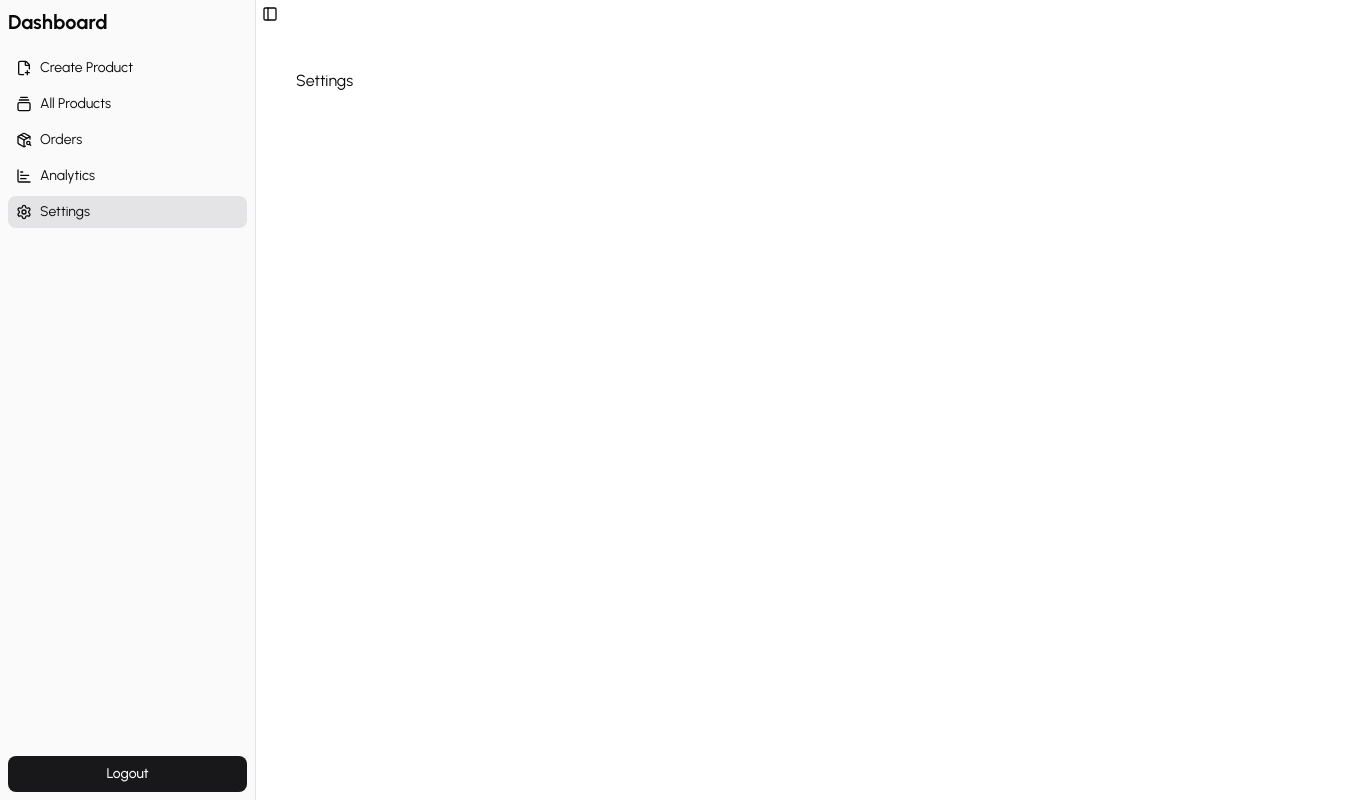
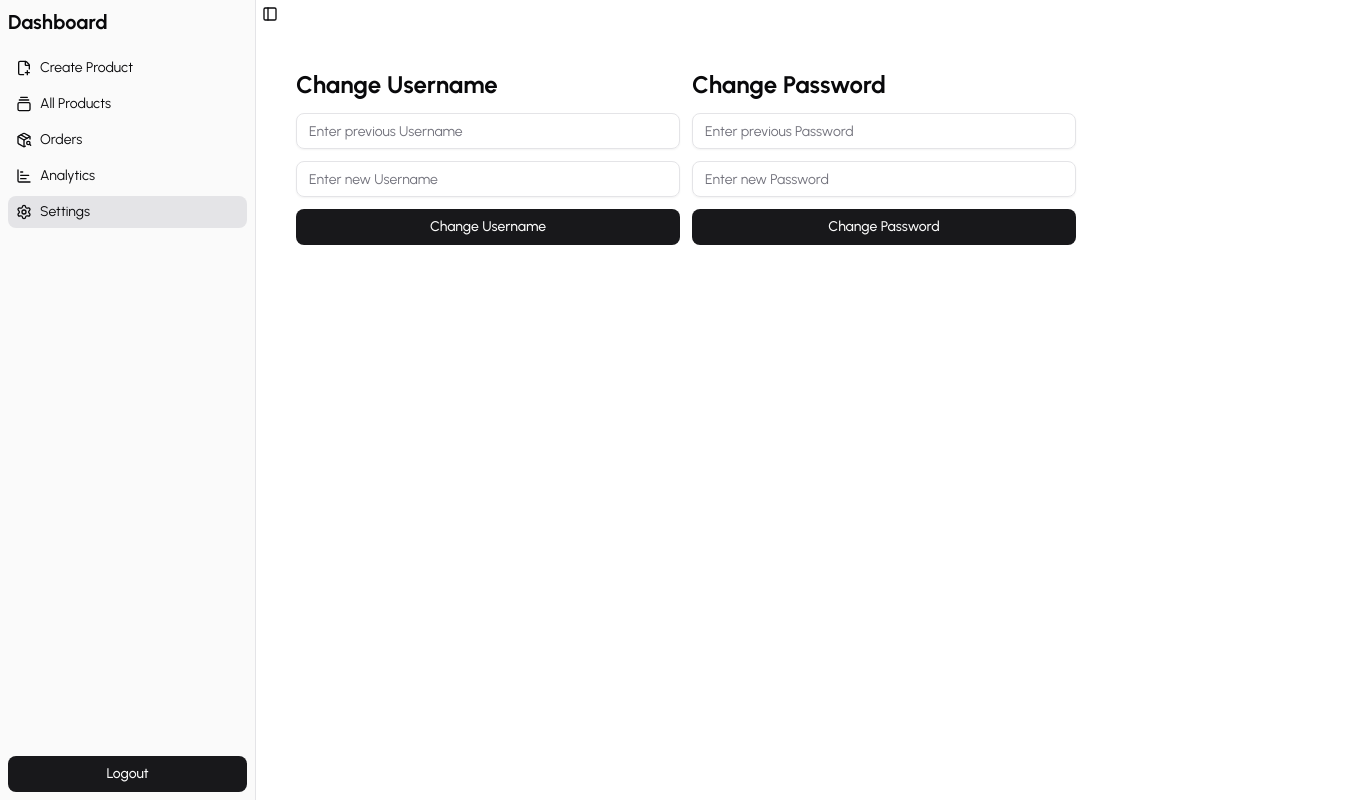
Before and after one commit to vishal-bhar/fullstack-shoping, a React (Vite) app in the folder client/: page /admin/deshboard/settings in a window 1280 px wide. Shown: the whole page, 1360 px wide, since content can reach past the window. Built offline with nearby package versions, Linux system fonts and the light colour scheme.

Commit message:
setting page for frontend made.

```diff
--- a/client/src/components/custom/Settings.jsx
+++ b/client/src/components/custom/Settings.jsx
@@ -1,8 +1,29 @@
 import React from 'react'
+import { Input } from '../ui/input'
+import { Button } from '../ui/button'
 
 function Settings() {
   return (
-    <div>Settings</div>
+    <div className='flex flex-col sm:flex-row justify-center items-center gap-3 w-screen sm:w-[80vw] sm:justify-start'>
+      {/* Change Username */}
+    <div>
+        <h2 className='text-2xl font-bold mb-3'>Change Username</h2>
+      <form className='grid gap-3 w-[80vw] sm:w-[30vw]'>
+        <Input type="text" placeholder="Enter previous Username" name="previousUsername"/>
+        <Input type="text" placeholder="Enter new Username" name="newUsername"/>
+    <Button type="submit">Change Username</Button>
+      </form>
+    </div>
+      {/* Change Password */}
+       <div>
+        <h2 className='text-2xl font-bold mb-3'>Change Password</h2>
+      <form className='grid gap-3 w-[80vw] sm:w-[30vw]'>
+        <Input type="text" placeholder="Enter previous Password" name="previousPassword"/>
+        <Input type="text" placeholder="Enter new Password" name="newPassword"/>
+    <Button type="submit">Change Password</Button>
+      </form>
+    </div>
+    </div>
   )
 }
 
```
